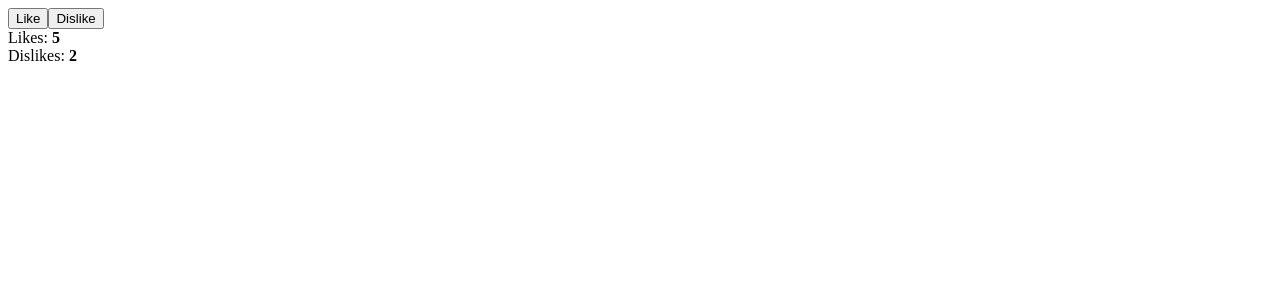
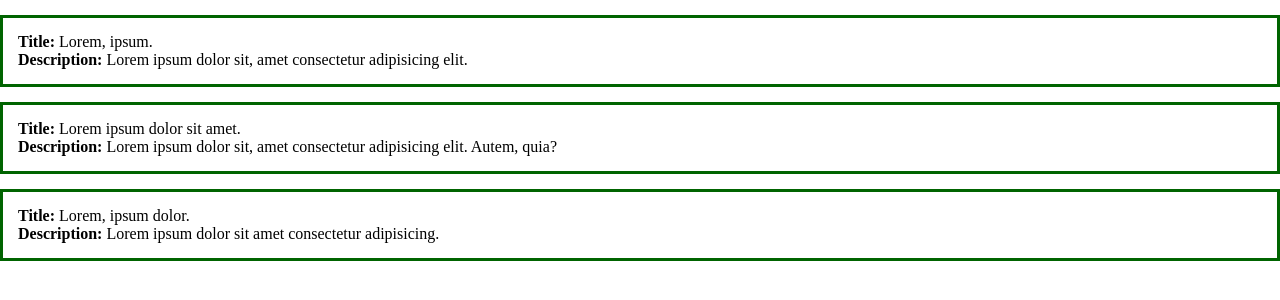
Before and after one commit to AndrewYaremenko/vuejs-course, a Vue app: page / in a window 1280 px wide. Shown: the top 300 px of the page. Built offline with nearby package versions, Linux system fonts and the light colour scheme.

Commit message:
styles, v-for

```diff
--- a/src/App.vue
+++ b/src/App.vue
@@ -1,11 +1,9 @@
 <template>
     <div>
-        <div>
-            <button v-on:click="addLike">Like</button>
-            <button v-on:click="addDislike">Dislike</button>
+        <div class="post" v-for="post in posts">
+            <div><strong>Title: </strong> {{post.title}}</div>
+            <div><strong>Description: </strong> {{post.description}}</div>
         </div>
-        <div>Likes: <strong>{{ likes }}</strong></div>
-        <div>Dislikes: <strong>{{ dislikes }}</strong></div>
     </div>
 </template>
 
@@ -13,19 +11,29 @@
 export default {
     data() {
         return {
-            likes: 5,
-            dislikes: 2,
+            posts: [
+                {id: 1, title: "Lorem, ipsum.", description: "Lorem ipsum dolor sit, amet consectetur adipisicing elit."},
+                {id: 2, title: "Lorem ipsum dolor sit amet.", description: "Lorem ipsum dolor sit, amet consectetur adipisicing elit. Autem, quia?"},
+                {id: 3, title: "Lorem, ipsum dolor.", description: "Lorem ipsum dolor sit amet consectetur adipisicing."},
+            ]
         }
     },
     methods: {
-        addLike() {
-            this.likes++;
-        },
-        addDislike() {
-            this.dislikes++
-        }
+
     }
 }
 </script>
 
-<style></style>
+<style>
+* {
+    margin: 0;
+    padding: 0;
+    box-sizing: border-box;
+}
+
+.post {
+    padding: 15px;
+    margin-top: 15px;
+    border: 3px solid darkgreen;
+}
+</style>
```
